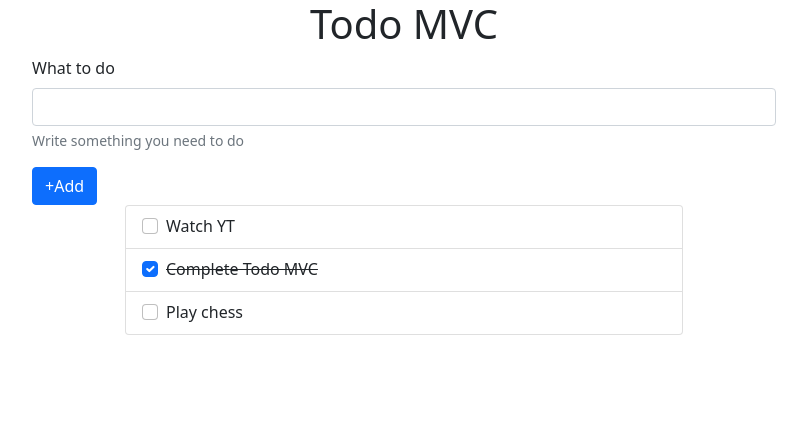
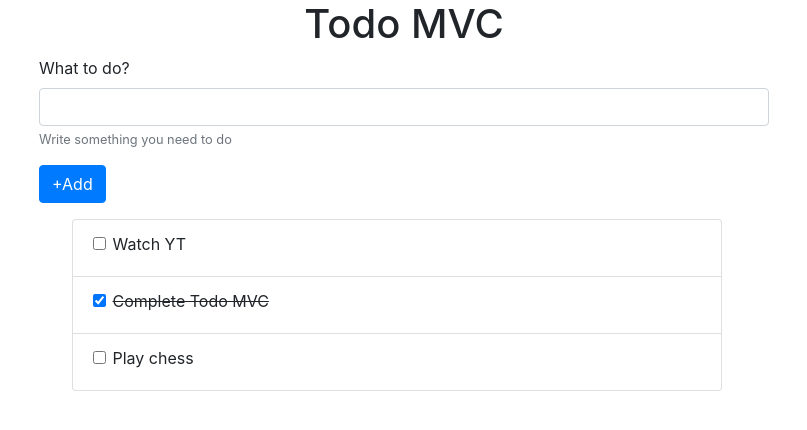
Before and after one commit to mlgmontage/todomvc-react, a React (Create React App) app: page / in a window 1280 px wide. Shown: the top 430 px of the page, without its empty margins (236-1043 px from the left). Built offline with nearby package versions, Linux system fonts and the light colour scheme.

Commit message:
migrating to bootstrap v4

```diff
--- a/public/index.html
+++ b/public/index.html
@@ -3,11 +3,10 @@
   <head>
     <meta charset="utf-8" />
     <meta name="viewport" content="width=device-width, initial-scale=1" />
-    <!-- CSS only -->
     <link
-      href="https://cdn.jsdelivr.net/npm/bootstrap@5.0.0-alpha3/dist/css/bootstrap.min.css"
       rel="stylesheet"
-      integrity="sha384-CuOF+2SnTUfTwSZjCXf01h7uYhfOBuxIhGKPbfEJ3+FqH/s6cIFN9bGr1HmAg4fQ"
+      href="https://stackpath.bootstrapcdn.com/bootstrap/4.4.1/css/bootstrap.min.css"
+      integrity="sha384-Vkoo8x4CGsO3+Hhxv8T/Q5PaXtkKtu6ug5TOeNV6gBiFeWPGFN9MuhOf23Q9Ifjh"
       crossorigin="anonymous"
     />
     <title>TodoMVC | React</title>
@@ -15,10 +14,19 @@
   <body>
     <noscript>You need to enable JavaScript to run this app.</noscript>
     <div id="root"></div>
-    <!-- JavaScript Bundle with Popper.js -->
     <script
-      src="https://cdn.jsdelivr.net/npm/bootstrap@5.0.0-alpha3/dist/js/bootstrap.bundle.min.js"
-      integrity="sha384-popRpmFF9JQgExhfw5tZT4I9/CI5e2QcuUZPOVXb1m7qUmeR2b50u+YFEYe1wgzy"
+      src="https://code.jquery.com/jquery-3.4.1.slim.min.js"
+      integrity="sha384-J6qa4849blE2+poT4WnyKhv5vZF5SrPo0iEjwBvKU7imGFAV0wwj1yYfoRSJoZ+n"
+      crossorigin="anonymous"
+    ></script>
+    <script
+      src="https://cdn.jsdelivr.net/npm/popper.js@1.16.0/dist/umd/popper.min.js"
+      integrity="sha384-Q6E9RHvbIyZFJoft+2mJbHaEWldlvI9IOYy5n3zV9zzTtmI3UksdQRVvoxMfooAo"
+      crossorigin="anonymous"
+    ></script>
+    <script
+      src="https://stackpath.bootstrapcdn.com/bootstrap/4.4.1/js/bootstrap.min.js"
+      integrity="sha384-wfSDF2E50Y2D1uUdj0O3uMBJnjuUD4Ih7YwaYd1iqfktj0Uod8GCExl3Og8ifwB6"
       crossorigin="anonymous"
     ></script>
   </body>
--- a/src/components/todoform.js
+++ b/src/components/todoform.js
@@ -8,13 +8,14 @@
   render() {
     return (
       <div>
+        <div className="row">
           <form
             onSubmit={(e) => this.props.addTodo(e)}
-          className="col-md-8 m-auto"
+            className="col-md-8 m-auto my-3"
           >
             <div className="mb-3">
               <label htmlFor="todoInput" className="form-label">
-              What to do
+                What to do?
               </label>
               <input
                 type="text"
@@ -24,9 +25,9 @@
                 value={this.props.value}
                 onChange={this.props.handleChange}
               />
-            <div id="emailHelp" className="form-text">
+              <small className="form-text text-muted">
                 Write something you need to do
-            </div>
+              </small>
             </div>
             <button
               type="submit"
@@ -37,6 +38,7 @@
             </button>
           </form>
         </div>
+      </div>
     );
   }
 }
--- a/src/components/todolist.js
+++ b/src/components/todolist.js
@@ -3,7 +3,8 @@
 class TodoList extends Component {
   render() {
     return (
-      <div className="list-group col-md-6 m-auto">
+      <div className="row my-3">
+        <div className="list-group col-md-7 m-auto">
           {this.props.todos.map((todo, ind) => (
             <div className="list-group-item" key={ind}>
               <div className="form-check">
@@ -16,11 +17,9 @@
                 />
                 <label
                   htmlFor={ind}
-                className={
-                  todo.isCompleted
-                    ? "text-decoration-line-through form-check-label"
-                    : "form-check-label"
-                }
+                  style={{
+                    textDecoration: todo.isCompleted ? "line-through" : "none",
+                  }}
                 >
                   {todo.text}
                 </label>
@@ -28,6 +27,7 @@
             </div>
           ))}
         </div>
+      </div>
     );
   }
 }
```
Lines whose indentation alone changed are shown as unchanged.
